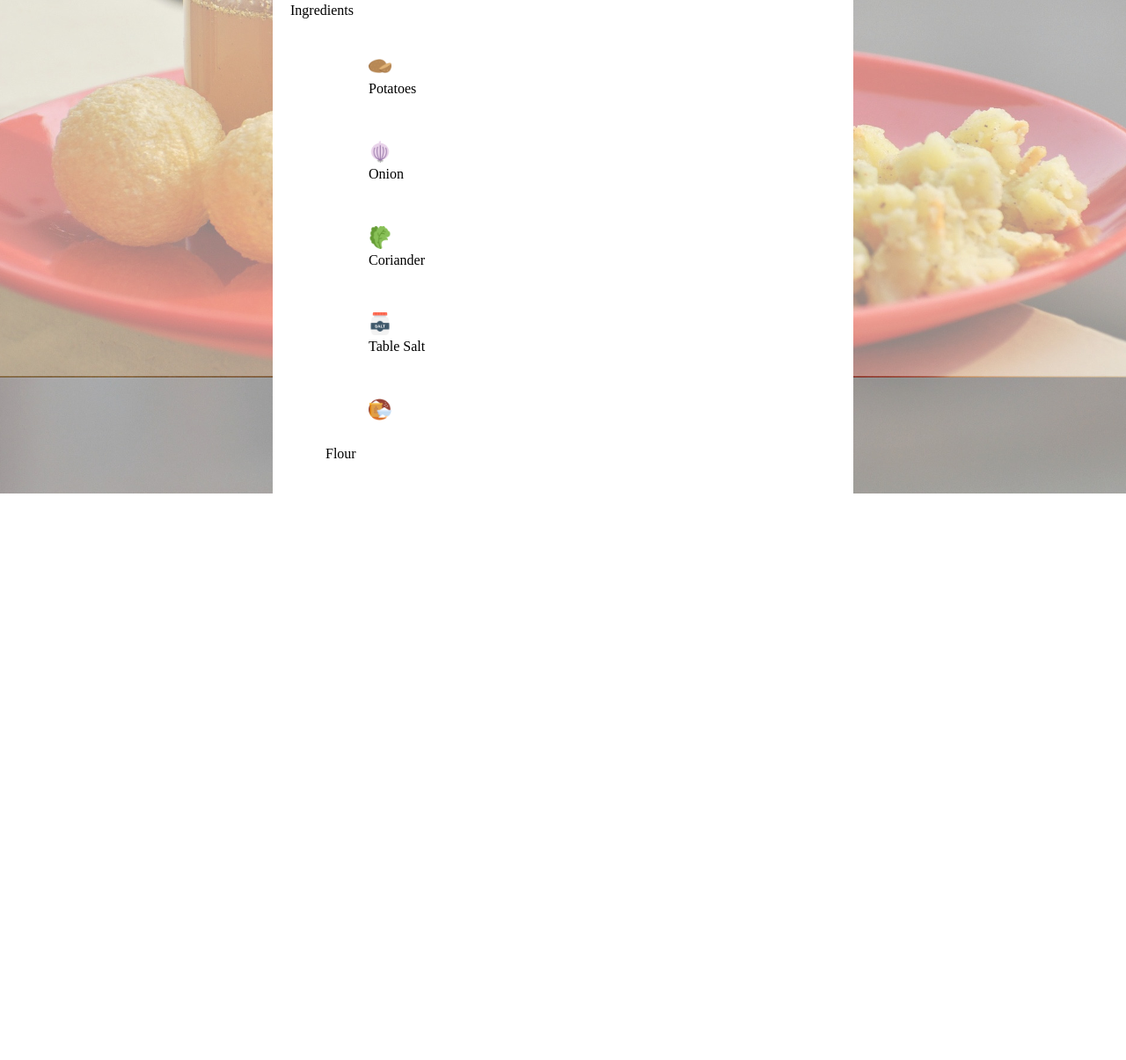
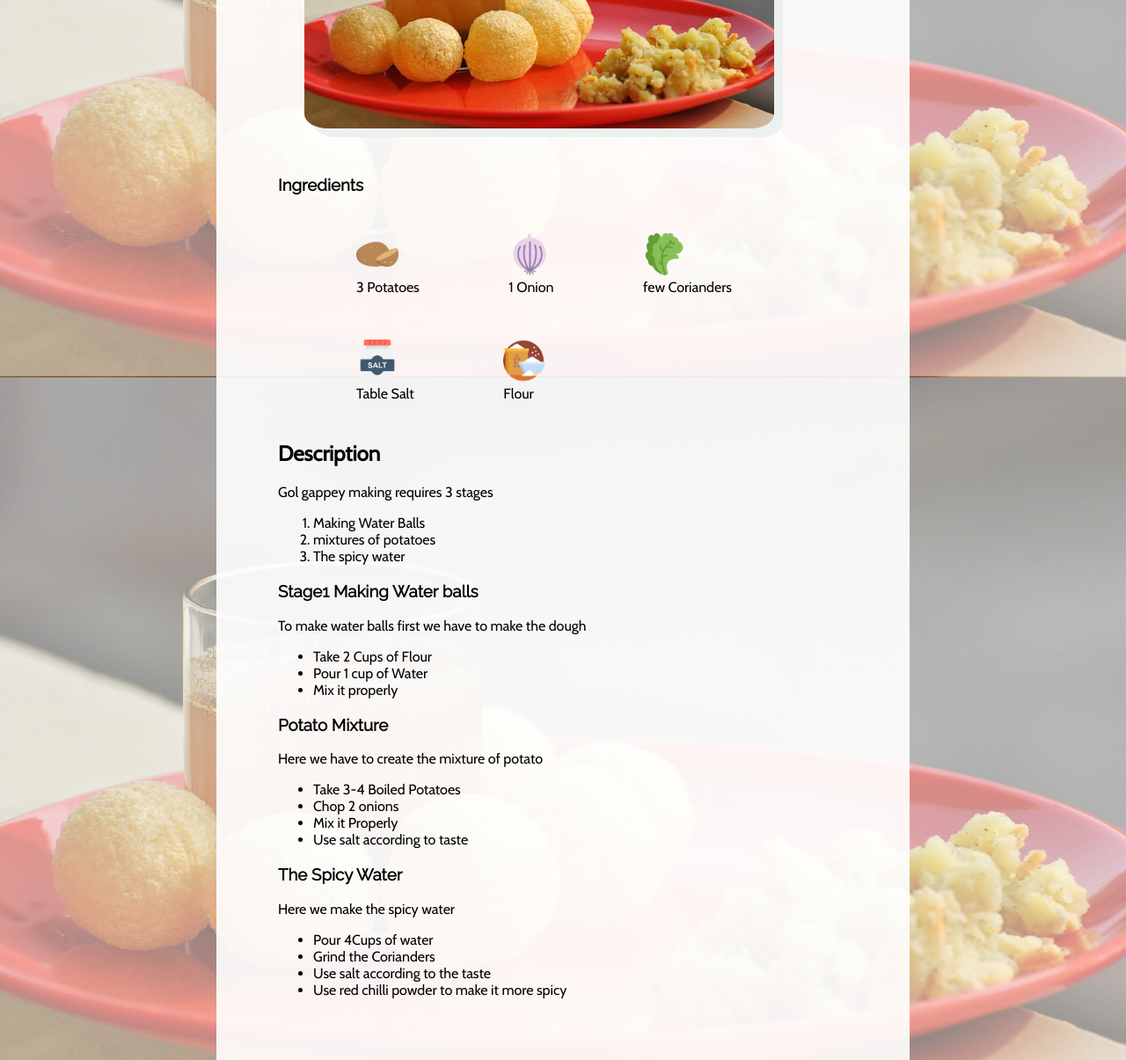
Before and after one commit to amitojsingh/pani-puri, a plain HTML site: page index.html in a window 1280 px wide. Shown: the part 371-1576 px from the top of the page at 88% size. Before the commit the page ends 932 px from the top, so only its background shows below. Drawn offline with nearby package versions, Linux system fonts and the light colour scheme.

Commit message:
Improved design

```diff
--- /dev/null
+++ b/css/main.css
@@ -0,0 +1,47 @@
+@import url('https://fonts.googleapis.com/css?family=Cabin|Raleway');
+h1,h3{
+    font-family:'Raleway', sans-serif;
+}
+h1{
+    font-size:3em;
+}
+p{
+
+}
+.panipuri-image{
+   margin:30px;
+    box-shadow: 10px 10px #ecf0f1;
+    border-radius: 5%;
+    width:80%;
+}
+body{
+    font-family:'Cabin',sans-serif;
+  margin:0;
+  background:url("../images/panipuri.jpg") no-repeat center center fixed;
+  background-size:Cover;
+}
+.wrapper{
+  margin:auto;
+background-color:rgba(255,255,255,0.9);
+width:60%;
+padding: 20px;
+padding-right:0;
+}
+h1{
+  margin-top:0;
+}
+
+img{
+  width:70%;
+}
+.ingred li{
+  list-style-type:none;
+  display:inline-block;
+  margin:9px;
+}
+figure img{
+  width:3em;
+}
+.inner-wrapper{
+    margin:50px;
+}
--- a/index.html
+++ b/index.html
@@ -3,36 +3,38 @@
 
 <head>
   <meta charset="utf-8">
-  <link rel="stylesheet" href="style.css" type="text/css">
-  <title>Gol Gappey</title>
+  <link rel="stylesheet" href="css/main.css" type="text/css">
+  <title>The Water balls</title>
 </head>
 
-  <div class="wrapper">
+
     <body>
+         <div class="wrapper">
+             <div class="inner-wrapper">
     <header>
-      <h1>Gol Gappey</h1>
+      <h1>The Water Balls</h1>
     </header>
     <main>
-      <img src="images/panipuri-foreground.jpg" alt="panipuri">
-      <p>Ingredients</p>
-      <div class="list">
+      <img src="images/panipuri-foreground.jpg" alt="panipuri" class="panipuri-image">
+      <h3>Ingredients</h3>
+      <div class="ingred">
         <ul>
           <li>
             <figure>
               <img src="images/potato.png" alt="Potatoes"/>
-              <figcaption> Potatoes</figcaption>
+              <figcaption>3 Potatoes</figcaption>
             </figure>
           </li>
           <li>
             <figure>
               <img src="images/onion.png" alt="Onion">
-              <figcaption> Onion</figcaption>
-              <figure>
+              <figcaption> 1 Onion</figcaption>
+              </figure>
           </li>
           <li>
             <figure>
               <img src="images/salad.png" alt="Coriander">
-              <figcaption>Coriander</figcaption>
+              <figcaption>few Corianders</figcaption>
             </figure>
           </li>
           <li>
@@ -43,13 +45,51 @@
           </li>
           <li>
             <figure>
-            <img src="images/flour.png" alt="flour"></li>
+            <img src="images/flour.png" alt="flour">
             <figcaption> Flour</figcaption>
           </figure>
+        </li>
         </ul>
       </div>
+        <h2> Description</h2>
+        <p> Gol gappey making requires 3 stages</p>
+        <ol>
+            <li>Making Water Balls</li>
+            <li>mixtures of potatoes </li>
+            <li>The spicy water</li>
+        </ol>
+        <div class="stage1">
+            <h3>Stage1 Making Water balls</h3>
+            <p> To make water balls first we have to make the dough</p>
+            <ul>
+                <li>Take 2 Cups of Flour</li>
+                <li>Pour 1 cup of Water </li>
+                <li>Mix it properly</li>
+            </ul>
+        </div>
+        <div class="stage2">
+            <h3>Potato Mixture</h3>
+            <P>Here we have to create the mixture of potato</P>
+            <ul>
+                <li>Take 3-4 Boiled Potatoes</li>
+                <li>Chop 2 onions</li>
+                <li>Mix it Properly</li>
+                <li>Use salt according to taste</li>
+            </ul>
+        </div>
+        <div class="stage3">
+            <h3>The Spicy Water</h3>
+            <p>Here we make the spicy water</p>
+            <ul>
+                <li>Pour 4Cups of water</li>
+                <li>Grind the Corianders</li>
+                <li>Use salt according to the taste</li>
+                <li>Use red chilli powder to make it more spicy </li>
+            </ul>
+        </div>
     </main>
     <footer></footer>
+                 </div>
   </div>
 </body>
 
--- a/style.css
+++ /dev/null
@@ -1,29 +0,0 @@
-body{
-  margin:0;
-  background:url("images/panipuri.jpg") no-repeat center center fixed;
-  background-size:Cover;
-}
-.wrapper{
-  margin:auto;
-background-color:#fff;
-width:50%;
-padding: 20px;
-padding-right:0;
-}
-h1{
-  margin-top:0;
-}
-
-img{
-  width:70%;
-}
-ul{
-}
-li{
-  list-style-type:none;
-  display:inline-block;
-  margin:9px;
-}
-li img{
-  width:10%;
-}
```
